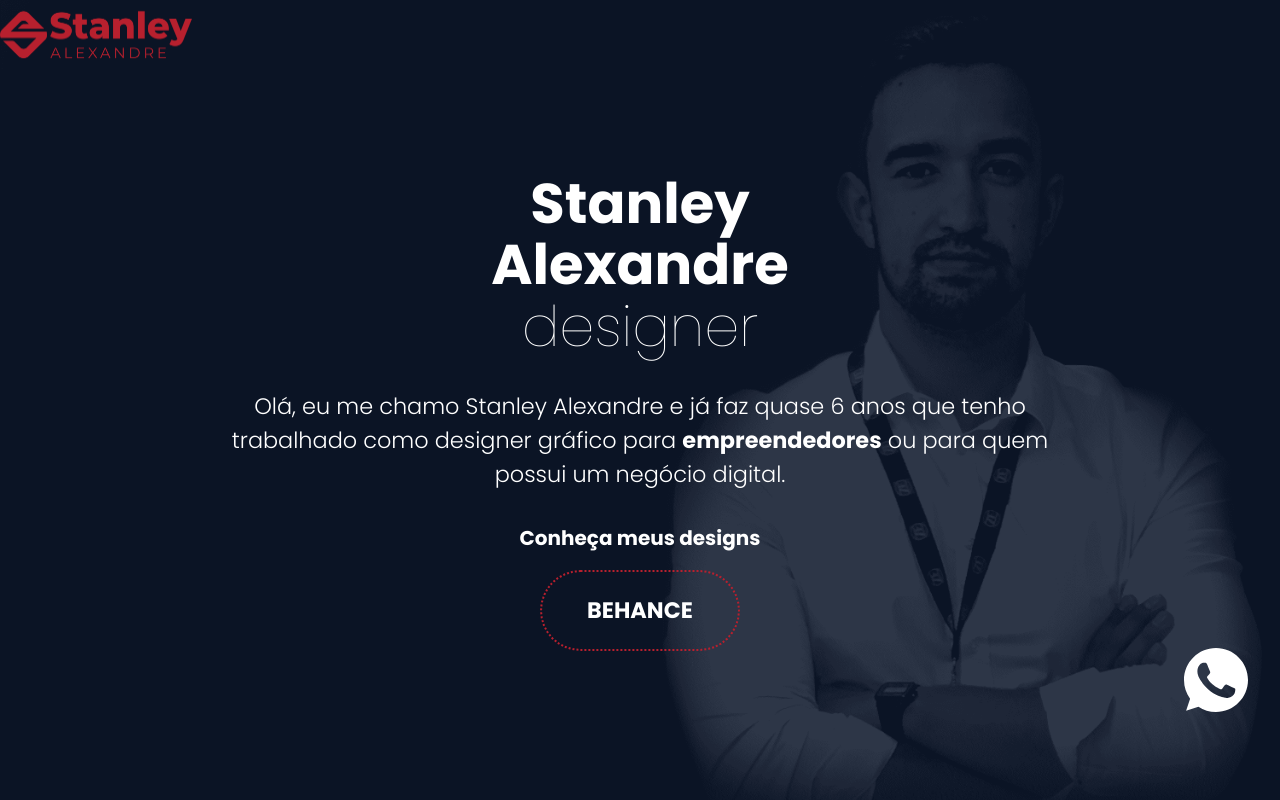
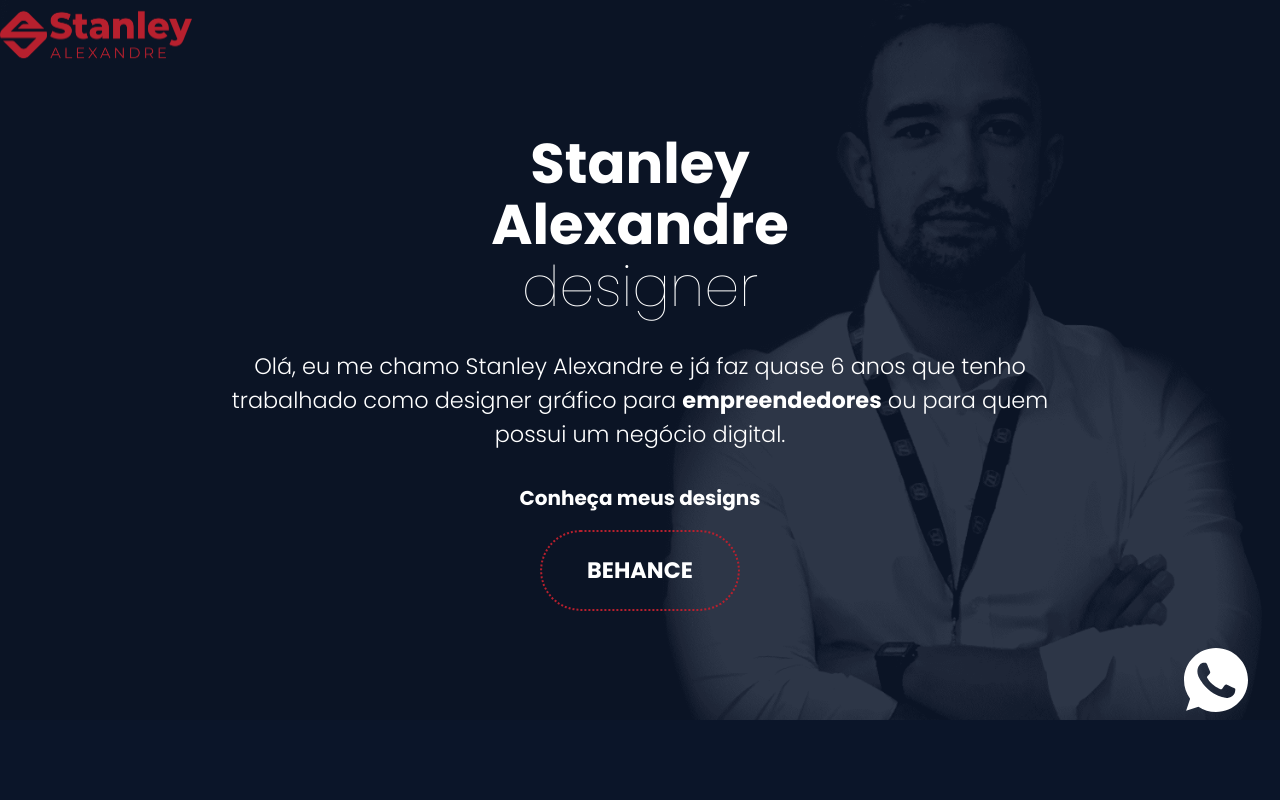
Before and after one commit to emanoelsalmeida/stanley, a plain HTML site: page index.html in a window 1280 px wide. Shown: the top 800 px of the page. Drawn offline with nearby package versions, Linux system fonts and the light colour scheme.

Commit message:
Add files via upload

```diff
--- a/css/style.css
+++ b/css/style.css
@@ -13,7 +13,8 @@ header img{width: 15%;position: absolute;top: 0;left: 0;}
 
 .p1, .flex{display: flex;justify-content: center;align-items: center;}
 
-.p1{background: url(/image/back-image.png);background-size:cover ;background-position:center;min-height:100vh ;}
+.p1{background: url(/image/back-image.png);background-size:cover;background-position:center;
+    min-height:90vh;}
 .p1-box{flex-direction: column;color: #fff;width: 70%;}
 .p1-box h1{font-size: clamp( 3.5rem, 4vw, 4vh);font-weight: 700;width: 50%;
     display: block;margin: 0 auto; line-height: 1.1em;text-align: center;}
```
